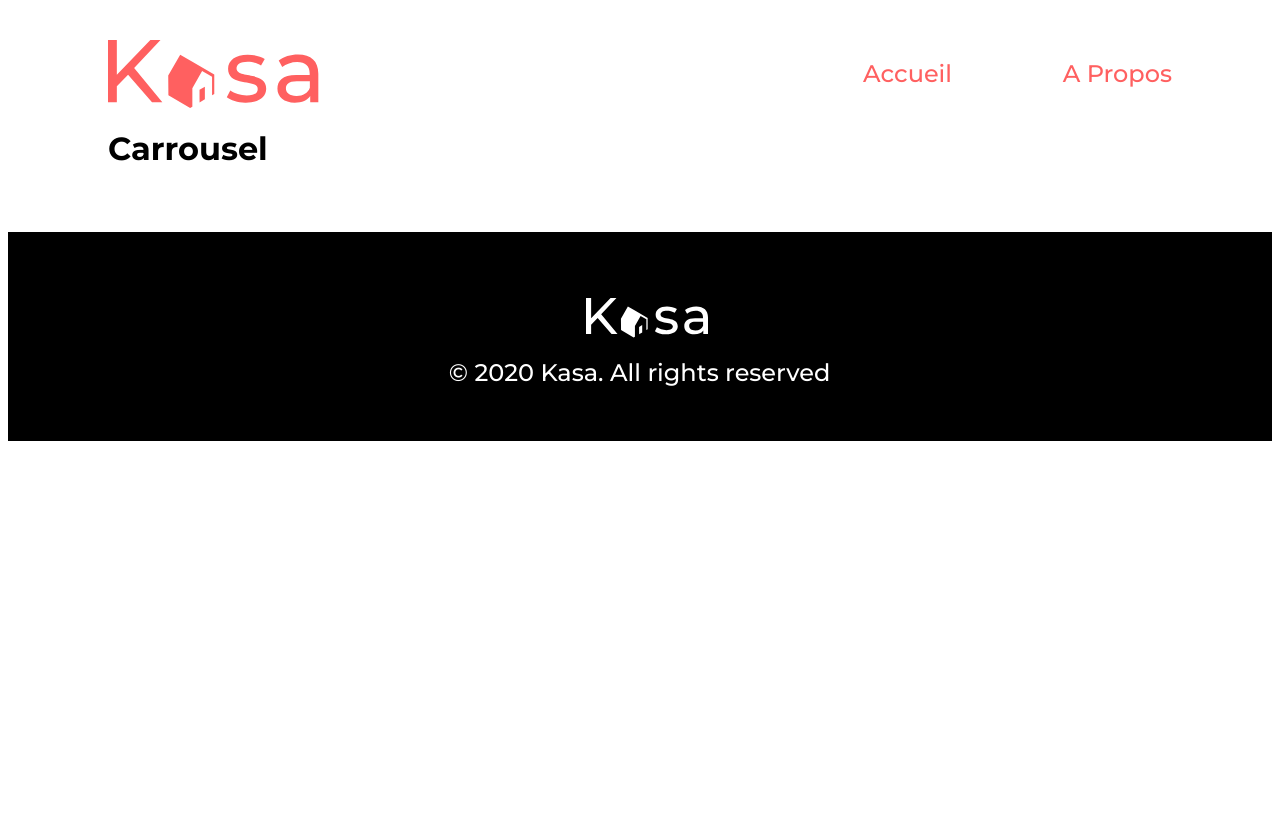
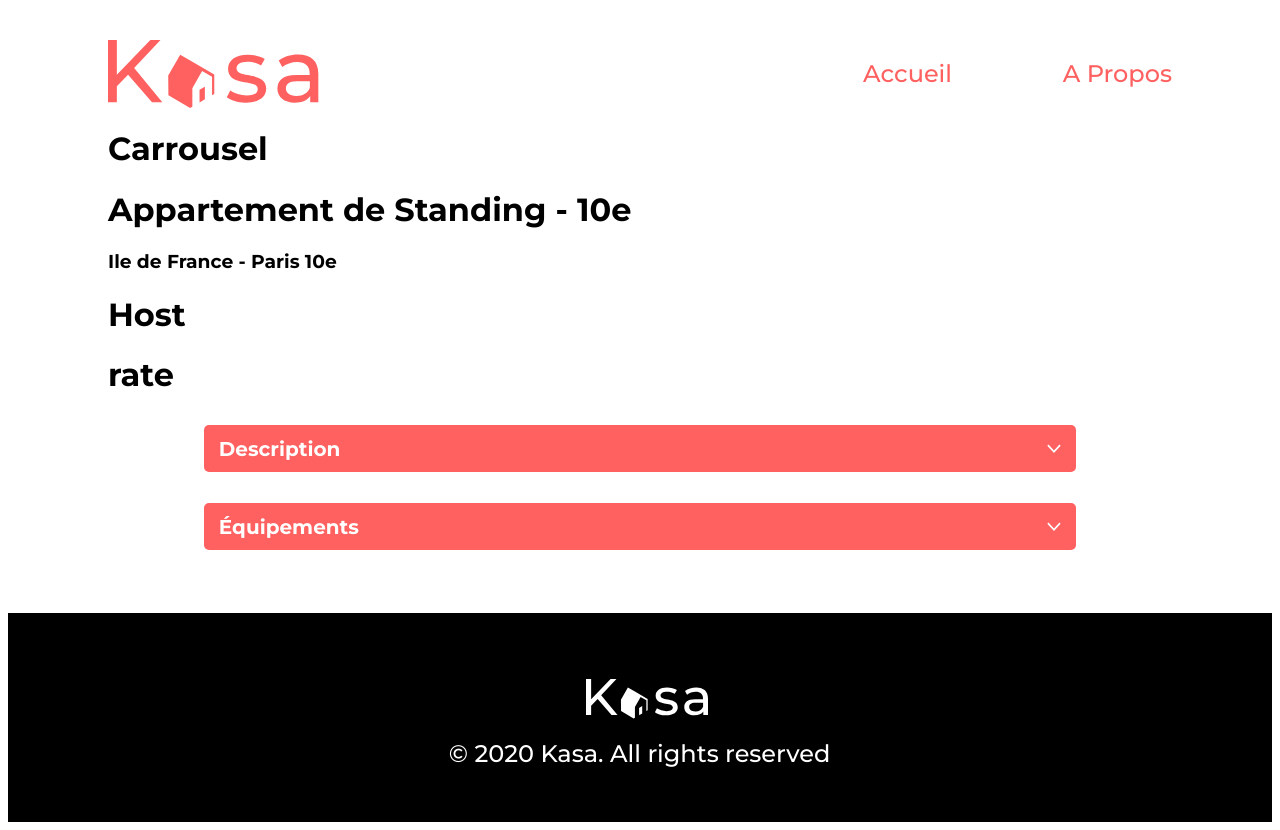
Before and after one commit to JaRoD41/P7-Kasa, a React (Create React App) app: page /logement/0979876d in a window 1280 px wide. Before the commit the page ends 800 px from the top, so only its background shows below. Built offline with nearby package versions, Linux system fonts and the light colour scheme.

Commit message:
suite mise en place fiche logement

```diff
--- /dev/null
+++ b/src/components/Host/Host.jsx
@@ -0,0 +1,9 @@
+import React from 'react'
+
+export default function Host() {
+  return (
+    <div>
+      <h1>Host</h1>
+    </div>
+  )
+}
--- /dev/null
+++ b/src/components/Rate/Rate.jsx
@@ -0,0 +1,9 @@
+import React from 'react'
+
+export default function Rate() {
+  return (
+    <div>
+      <h1>rate</h1>
+    </div>
+  )
+}
--- /dev/null
+++ b/src/components/Tag/Tag.jsx
@@ -0,0 +1,9 @@
+import React from 'react'
+
+export default function Tag(props) {
+  return (
+    <div>
+      <h1>{props.tag}</h1>
+    </div>
+  )
+}
--- a/src/pages/About/About.jsx
+++ b/src/pages/About/About.jsx
@@ -1,15 +1,15 @@
 import React from "react";
 import AboutBanner from "../../components/AboutBanner/AboutBanner";
 import Collapse from "../../components/Collapse/Collapse"
-import aboutArray from "../../datas/aboutArray.json"
+import aboutArray from "../../datas/aboutArray.json"  // j'ai créé un fichier JSON avec les données des collapses
 
 
 export default function About() {
 	return (
 		<div>
 			<AboutBanner />
-			{aboutArray.map((rule) => (
-				<Collapse aboutTitle={rule.aboutTitle} aboutText={rule.aboutText} />
+			{aboutArray.map((rule, id) => (
+				<Collapse key={id} aboutTitle={rule.aboutTitle} aboutText={rule.aboutText} />
 			))}
 		</div>
 	);
--- a/src/pages/FicheLogement/FicheLogement.jsx
+++ b/src/pages/FicheLogement/FicheLogement.jsx
@@ -1,12 +1,33 @@
-import React from 'react'
-import Carrousel from '../../components/Carrousel/Carrousel'
-
+import React from "react";
+import { useParams } from "react-router-dom";
+import Carrousel from "../../components/Carrousel/Carrousel";
+import Collapse from "../../components/Collapse/Collapse";
+import Host from "../../components/Host/Host";
+import Rate from "../../components/Rate/Rate";
+import Tag from "../../components/Tag/Tag";
+import data from "../../datas/logements.json";
 
 export default function FicheLogement() {
-
-  return (
-    <div>
-      < Carrousel />
-    </div>
-  )
+	const params = useParams()
+	const pickedAppart = data.find(({ id }) => id === params.id)
+	return (
+		<div key={params.id}>
+			<Carrousel />
+			<h1>{pickedAppart.title}</h1>
+			<h3>{pickedAppart.location}</h3>
+			<Host />
+			<Tag />
+			<Rate />
+			<div className="collapse-fiche-content">
+				<Collapse
+					aboutTitle="Description"
+					aboutText={pickedAppart.description}
+				/>
+				<Collapse
+					aboutTitle="Équipements"
+					aboutText={pickedAppart.description}
+				/>
+			</div>
+		</div>
+	);
 }
--- a/src/pages/Home/Home.jsx
+++ b/src/pages/Home/Home.jsx
@@ -1,6 +1,6 @@
 import React from "react";
-import Banner from "../../components/Banner/Banner"
-import Card from "../../components/Cards/Card"
+import Banner from "../../components/Banner/Banner";
+import Card from "../../components/Cards/Card";
 import { Link } from "react-router-dom";
 import data from "../../datas/logements.json";
 
@@ -9,18 +9,10 @@ export default function Home() {
 		<div>
 			<Banner />
 			<div className="cards-container">
-				{data.map((appart) => (
-					<div className="card_logement">
-						<Link
-							className="link_card_logement"
-							key={`${appart.id}`}
-							to={`/logement/${appart.id}`}
-						>
-							<Card
-								key={`${appart.id}`}
-								cover={appart.cover}
-								title={appart.title}
-							/>
+				{data.map((appart, id) => (
+					<div className="card_logement" key={id}>
+						<Link className="link_card_logement" to={`/logement/${appart.id}`}>
+							<Card cover={appart.cover} title={appart.title} />
 						</Link>
 					</div>
 				))}
```
Also changed, not shown: src/components/Host/Host.scss (added), src/components/Rate/Rate.scss (added), src/components/Tag/Tag.scss (added).
